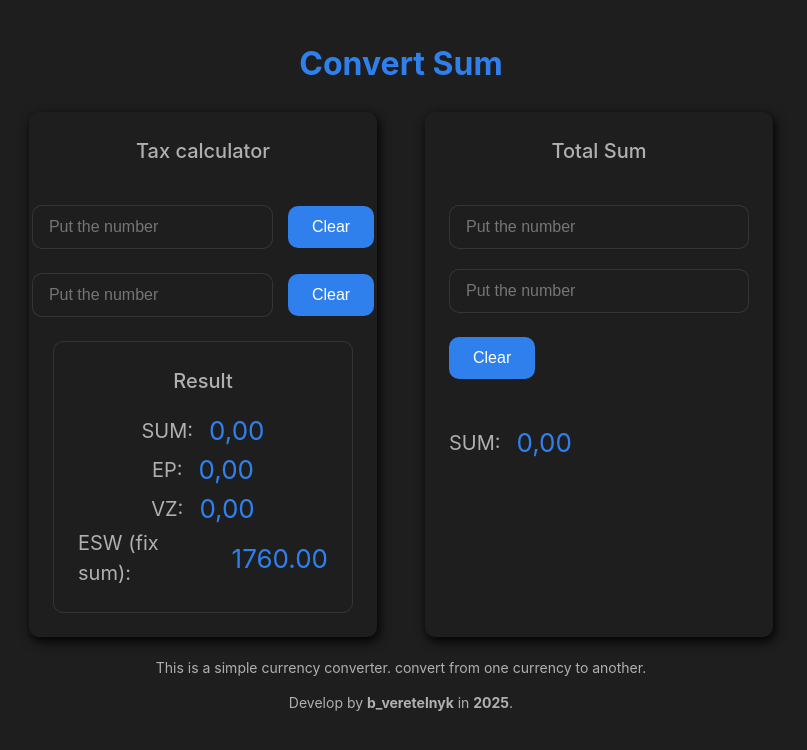
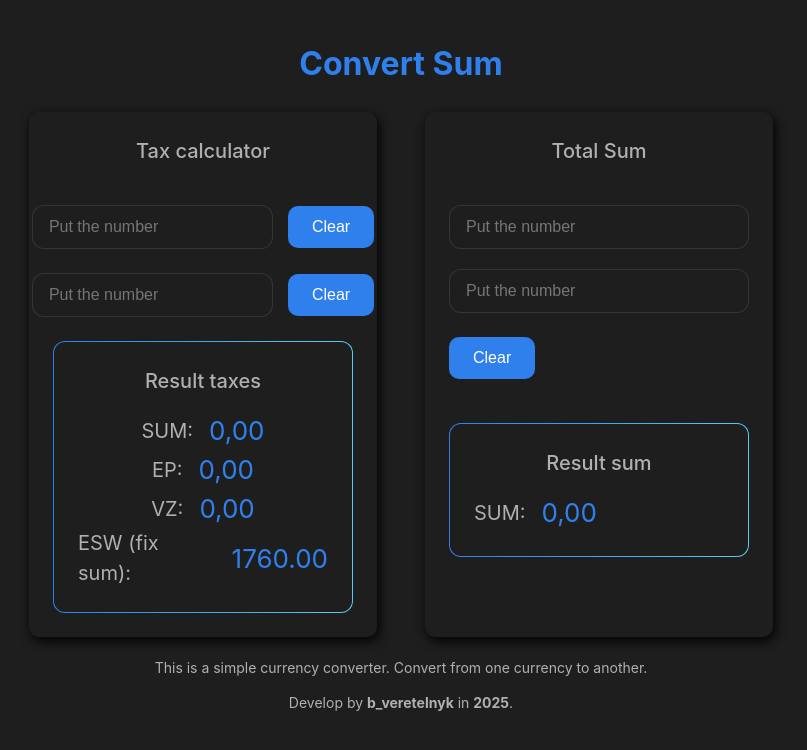
Before and after one commit to bveretelnik/convert-sum, a React (Vite) app: page / in a window 1280 px wide. Shown: the top 750 px of the page, without its empty margins (239-1046 px from the left). Built offline with nearby package versions, Linux system fonts and the light colour scheme.

Commit message:
FT - fix UI

```diff
--- a/src/components/CalculatedSum/CalculatedSum.jsx
+++ b/src/components/CalculatedSum/CalculatedSum.jsx
@@ -36,6 +36,7 @@ const CalculatedSum = () => {
         <ClearButton onClick={() => setValue(initialInputsValue)} />
       </div>
       <div className={styles.calculatedBtn}>
+        <SubTitle value={'Result sum'} />
         <CopyToClipboard
           value={replaceChar(
             values.reduce(
--- a/src/components/CalculatedSum/CalculatedSum.module.scss
+++ b/src/components/CalculatedSum/CalculatedSum.module.scss
@@ -10,5 +10,10 @@
   gap: 20px;
 }
 .calculatedBtn {
+  border: 1px solid transparent;
+  background: linear-gradient(#1e1e1e, #1e1e1e) padding-box,
+  linear-gradient(90deg, #2f80ed, #56ccf2) border-box;
+  border-radius: 12px;
+  padding: 24px;
   margin-top: 20px;
 }
--- a/src/components/CopyToClipboard/CopyToClipboard.module.scss
+++ b/src/components/CopyToClipboard/CopyToClipboard.module.scss
@@ -17,5 +17,5 @@
 
 .clipboardSuccess {
     color: #56ccf2;
-    font-size: 30px;
+    font-size: 27px;
 }
--- a/src/components/Exchange/Exchange.module.scss
+++ b/src/components/Exchange/Exchange.module.scss
@@ -22,6 +22,8 @@
 .exchangeDateInput {
   margin-left: 0.5rem;
   padding: 0.3rem 0.5rem;
-  border-radius: 6px;
-  border: 1px solid #ccc;
+  border: 1px solid transparent;
+  background: linear-gradient(#1e1e1e, #1e1e1e) padding-box,
+  linear-gradient(90deg, #2f80ed, #56ccf2) border-box;
+  border-radius: 12px;
 }
--- a/src/components/Footer/Footer.jsx
+++ b/src/components/Footer/Footer.jsx
@@ -4,7 +4,7 @@ import styles from './Footer.module.scss';
 const Footer = () => (
   <div className={styles.footer}>
     <p>
-      This is a simple currency converter. convert from one currency to another.
+      This is a simple currency converter. Convert from one currency to another.
     </p>
     <p>
       Develop by <strong>b_veretelnyk</strong> in <strong>2025</strong>.
--- a/src/components/Input/Input.module.scss
+++ b/src/components/Input/Input.module.scss
@@ -1,7 +1,7 @@
 .convectorInput {
   padding: 0.75rem 1rem;
   border: 1px solid rgba(255, 255, 255, 0.1);
-  border-radius: 10px;
+  border-radius: 12px;
   font-size: 1rem;
   transition: border 0.2s ease;
   background: #1e1e1e;
--- a/src/components/NumberConverter/NumberConverter.jsx
+++ b/src/components/NumberConverter/NumberConverter.jsx
@@ -41,7 +41,7 @@ const NumberConverter = () => {
           />
         </div>
         <div className={styles.convectorResultWrapper}>
-          <SubTitle value={'Result'} />
+          <SubTitle value={'Result taxes'} />
           <CopyToClipboard value={replaceChar(number)} label={'SUM:'} />
           <CopyToClipboard value={epTax || 0} label={'EP:'} />
           <CopyToClipboard value={militaryTax || 0} label={'VZ:'} />
--- a/src/components/NumberConverter/NumberConverter.module.scss
+++ b/src/components/NumberConverter/NumberConverter.module.scss
@@ -32,7 +32,9 @@
   display: flex;
   flex-direction: column;
   align-items: center;
-  border: 1px solid rgba(255, 255, 255, 0.1);
-  border-radius: 10px;
+  border: 1px solid transparent;
+  background: linear-gradient(#1e1e1e, #1e1e1e) padding-box,
+  linear-gradient(90deg, #2f80ed, #56ccf2) border-box;
+  border-radius: 12px;
   padding: 24px;
 }
```
